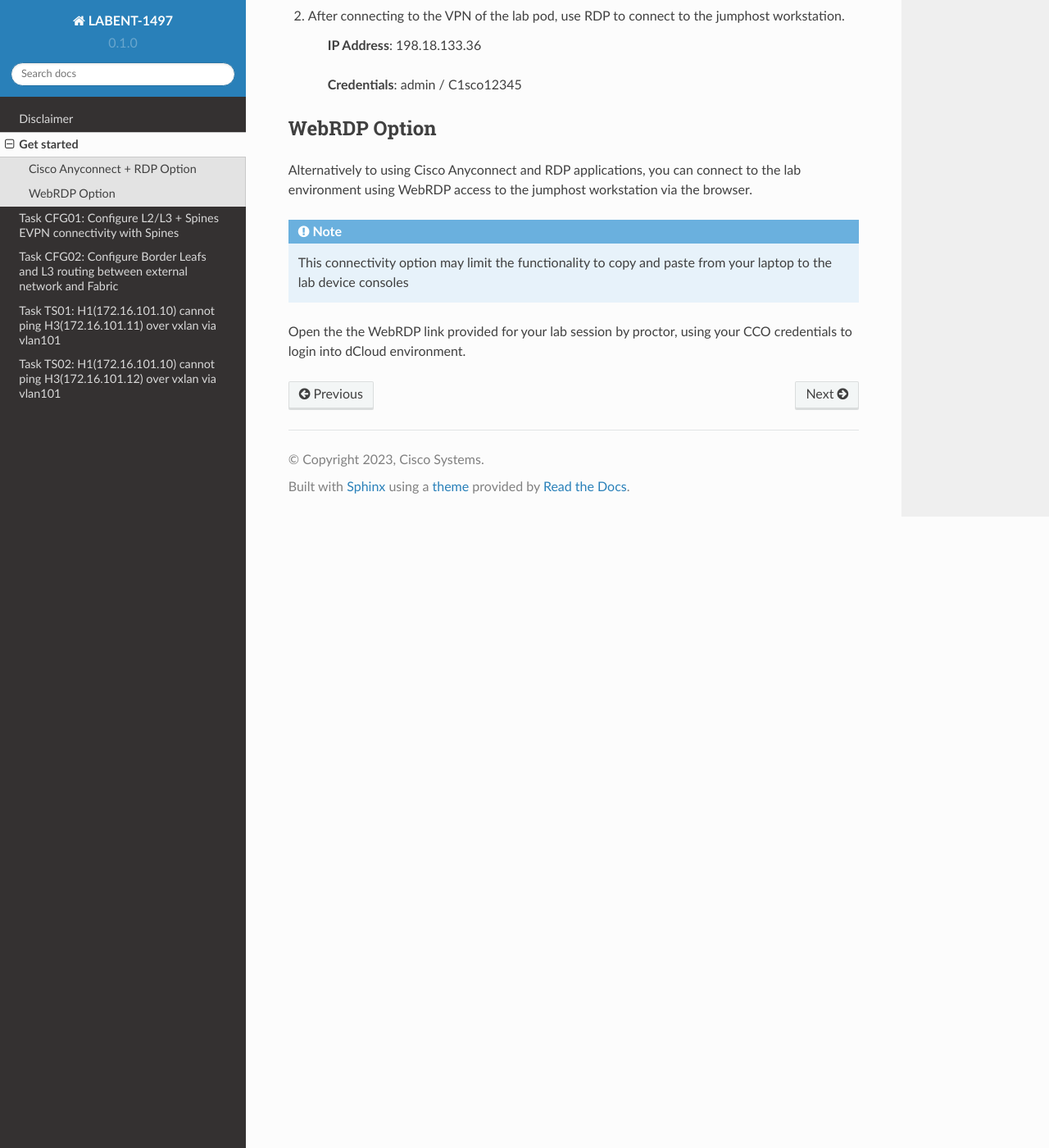
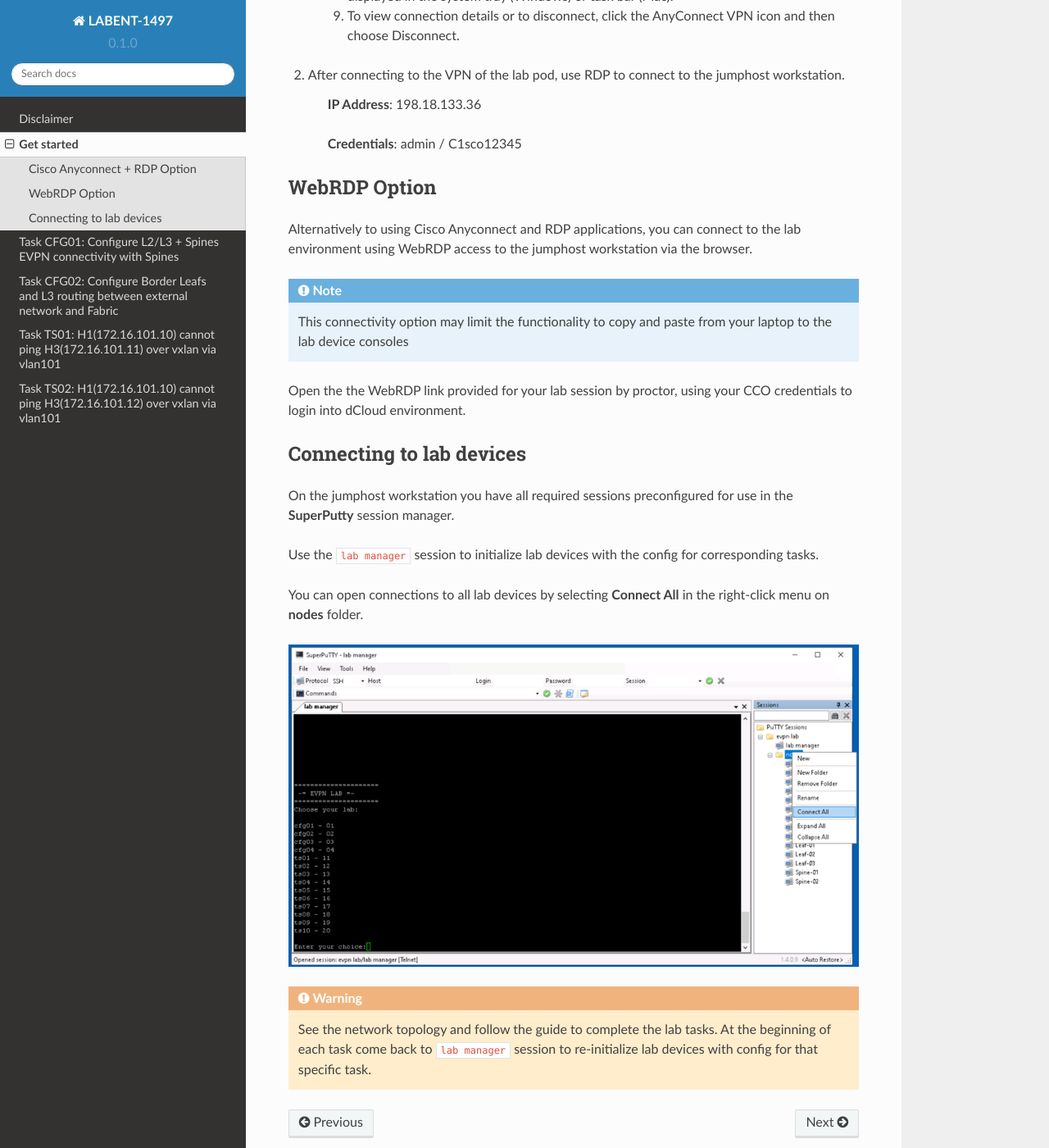
Before and after one commit to dvishchu/labent-1497, a Sphinx documentation site: the page built from docs/source/intro.rst, in a window 1280 px wide and 1400 px high, scrolled down 848 px. Shown: the whole window at 82% size. Built offline with Sphinx 7.4.7 and the Read the Docs theme 2.0.0, drawn with Linux system fonts in a browser that asks for light colours; some of the changed text lies outside the part shown.

Commit message:
Updating intro

```diff
--- a/docs/source/intro.rst
+++ b/docs/source/intro.rst
@@ -1,5 +1,7 @@
 Get started
 ===============
+
+Please, connect to lab via one of the presented connections options and then proceed to **Connecting to lab devices** section.
 
 Cisco Anyconnect + RDP Option
 *****************************
@@ -35,3 +37,17 @@ Alternatively to using Cisco Anyconnect and RDP applications, you can connect to
     This connectivity option may limit the functionality to copy and paste from your laptop to the lab device consoles
 
 Open the the WebRDP link provided for your lab session by proctor, using your CCO credentials to login into dCloud environment.
+
+Connecting to lab devices
+*************************
+
+On the jumphost workstation you have all required sessions preconfigured for use in the **SuperPutty** session manager.
+
+Use the ``lab manager`` session to initialize lab devices with the config for corresponding tasks.
+
+You can open connections to all lab devices by selecting **Connect All** in the right-click menu on **nodes** folder.
+
+.. image:: assets/super_putty.png
+
+.. warning::
+    See the network topology and follow the guide to complete the lab tasks. At the beginning of each task come back to ``lab manager`` session to re-initialize lab devices with config for that specific task.
```
Also changed, not shown: docs/source/assets/super_putty.png (added).
